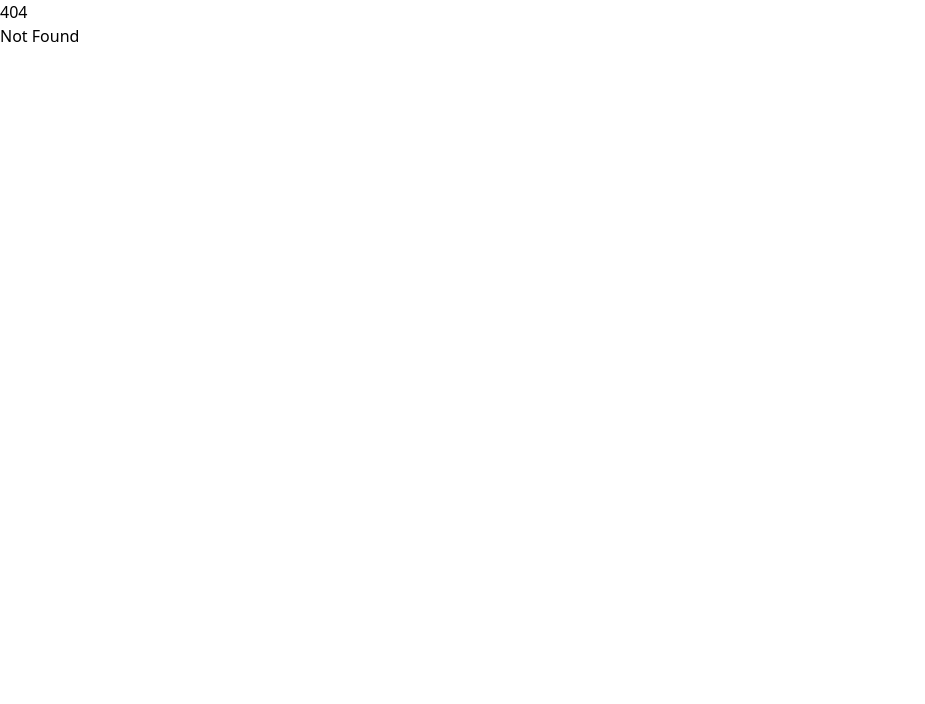
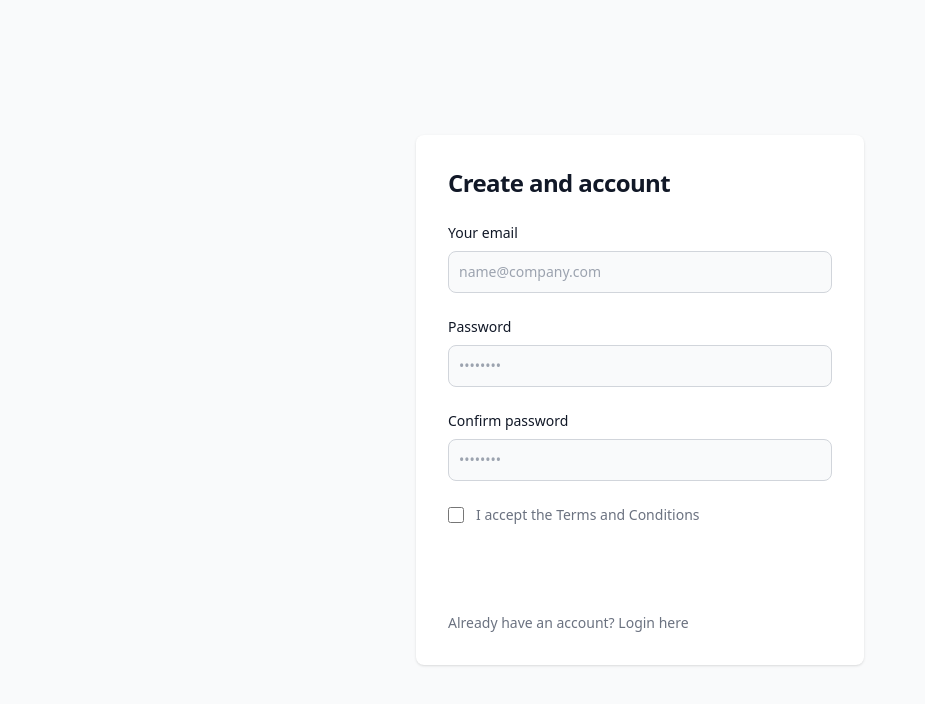
Before and after one commit to Alef-gabriel/solidaryswap, a SvelteKit app: page /singup in a window 1280 px wide. Before the commit this address had no page. Shown: the top 704 px of the page, without its empty margins (0-925 px from the left). Built offline with nearby package versions, Linux system fonts and the light colour scheme.

Commit message:
added create user page

```diff
--- /dev/null
+++ b/src/routes/singup/+page.svelte
@@ -0,0 +1,97 @@
+<section class="bg-gray-50 dark:bg-gray-900">
+  <div
+    class="flex flex-col items-center justify-center px-6 py-8 mx-auto md:h-screen lg:py-0"
+  >
+    <div
+      class="w-full bg-white rounded-lg shadow dark:border md:mt-0 sm:max-w-md xl:p-0 dark:bg-gray-800 dark:border-gray-700"
+    >
+      <div class="p-6 space-y-4 md:space-y-6 sm:p-8">
+        <h1
+          class="text-xl font-bold leading-tight tracking-tight text-gray-900 md:text-2xl dark:text-white"
+        >
+          Create and account
+        </h1>
+        <form class="space-y-4 md:space-y-6" method="POST" action="/singup">
+          <div>
+            <label
+              for="email"
+              class="block mb-2 text-sm font-medium text-gray-900 dark:text-white"
+              >Your email</label
+            >
+            <input
+              type="email"
+              name="email"
+              id="email"
+              class="bg-gray-50 border border-gray-300 text-gray-900 sm:text-sm rounded-lg focus:ring-primary-600 focus:border-primary-600 block w-full p-2.5 dark:bg-gray-700 dark:border-gray-600 dark:placeholder-gray-400 dark:text-white dark:focus:ring-blue-500 dark:focus:border-blue-500"
+              placeholder="name@company.com"
+              required=""
+            />
+          </div>
+          <div>
+            <label
+              for="password"
+              class="block mb-2 text-sm font-medium text-gray-900 dark:text-white"
+              >Password</label
+            >
+            <input
+              type="password"
+              name="password"
+              id="password"
+              placeholder="••••••••"
+              class="bg-gray-50 border border-gray-300 text-gray-900 sm:text-sm rounded-lg focus:ring-primary-600 focus:border-primary-600 block w-full p-2.5 dark:bg-gray-700 dark:border-gray-600 dark:placeholder-gray-400 dark:text-white dark:focus:ring-blue-500 dark:focus:border-blue-500"
+              required=""
+            />
+          </div>
+          <div>
+            <label
+              for="confirm-password"
+              class="block mb-2 text-sm font-medium text-gray-900 dark:text-white"
+              >Confirm password</label
+            >
+            <input
+              type="confirm-password"
+              name="confirm-password"
+              id="confirm-password"
+              placeholder="••••••••"
+              class="bg-gray-50 border border-gray-300 text-gray-900 sm:text-sm rounded-lg focus:ring-primary-600 focus:border-primary-600 block w-full p-2.5 dark:bg-gray-700 dark:border-gray-600 dark:placeholder-gray-400 dark:text-white dark:focus:ring-blue-500 dark:focus:border-blue-500"
+              required=""
+            />
+          </div>
+          <div class="flex items-start">
+            <div class="flex items-center h-5">
+              <input
+                id="terms"
+                aria-describedby="terms"
+                type="checkbox"
+                class="w-4 h-4 border border-gray-300 rounded bg-gray-50 focus:ring-3 focus:ring-primary-300 dark:bg-gray-700 dark:border-gray-600 dark:focus:ring-primary-600 dark:ring-offset-gray-800"
+                required=""
+              />
+            </div>
+            <div class="ml-3 text-sm">
+              <label
+                for="terms"
+                class="font-light text-gray-500 dark:text-gray-300"
+                >I accept the <a
+                  class="font-medium text-primary-600 hover:underline dark:text-primary-500"
+                  href="#">Terms and Conditions</a
+                ></label
+              >
+            </div>
+          </div>
+          <button
+            type="submit"
+            class="w-full text-white bg-primary-600 hover:bg-primary-700 focus:ring-4 focus:outline-none focus:ring-primary-300 font-medium rounded-lg text-sm px-5 py-2.5 text-center dark:bg-primary-600 dark:hover:bg-primary-700 dark:focus:ring-primary-800"
+            >Create an account</button
+          >
+          <p class="text-sm font-light text-gray-500 dark:text-gray-400">
+            Already have an account? <a
+              href="#"
+              class="font-medium text-primary-600 hover:underline dark:text-primary-500"
+              >Login here</a
+            >
+          </p>
+        </form>
+      </div>
+    </div>
+  </div>
+</section>
```
